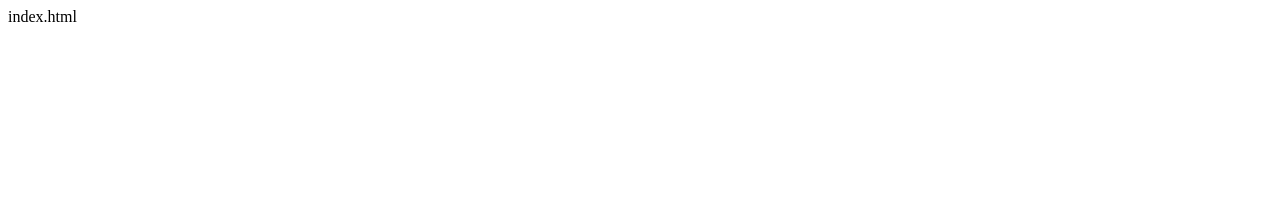
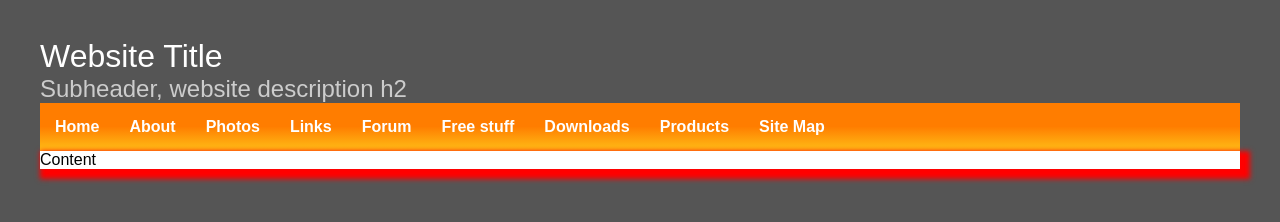
Before and after one commit to DDI-ESFOT/html-y-css-basico-StephyMunoz, a plain HTML site: page index.html in a window 1280 px wide. Drawn offline with Linux system fonts and the light colour scheme.

Commit message:
cabecera y body de la pagina

```diff
--- /dev/null
+++ b/index.css
@@ -0,0 +1,44 @@
+body{
+	background-color: #555555;
+	font-family: 'Arial', san-serif;
+}
+.main-container{
+	width: 1200px;
+	margin: 0 auto;
+}
+header{
+	color: #FFFFFF;
+	padding-top: 30px;
+}
+header h1, header h2{
+	margin: 0;
+	font-weight: normal;
+}
+header h2{
+	color: #CCCCCC;
+}
+nav{
+	background: rgb(255,125,0);
+	background: linear-gradient(180deg, rgba(255,125,0,1)49%, rgba(255,192,23,1)100%)
+}
+nav ul{
+	list-style: none;
+	margin: 0;
+	padding: 0;
+	display: flex;
+}
+nav ul li{
+	display: flex;
+	align-items: center;
+}
+nav ul li a{
+	text-decoration: none;
+	color: #FFFFFF;
+	font-weight: bold;
+	padding: 15px;
+}
+.content-wrapper{
+	background-color: #FFFFFF;
+	height: inherit;
+	box-shadow: 5px 5px 5px 5px red;
+}
--- a/index.html
+++ b/index.html
@@ -1 +1,52 @@
-index.html
+<!DOCTYPE html>
+<html>
+<head>
+	<title>Website Title</title>
+	<link rel="stylesheet" type="text/css" href="index.css">
+</head>
+<body>
+	<div class="main-container">
+	<header>
+		<h1>Website Title</h1>
+		<h2>Subheader, website description h2</h2>
+	</header>
+	<section>
+			<nav>
+				<ul>
+					<li>
+					<a href="">Home</a>
+				</li>
+					<li><a href="">
+					About</a>
+				</li>
+					<li><a href="">
+					Photos</a>
+				</li>
+					<li>
+					<a href="">Links</a>
+				</li>
+					<li>
+						<a href="">
+					Forum</a>
+				</li>
+					<li><a href="">
+					Free stuff</a>
+				</li>
+					<li>
+						<a href="">Downloads</a>
+				</li>
+					<li>
+					<a href="">Products</a>
+				</li>
+					<li>
+					<a href="">Site Map</a>
+				</li>
+				</ul>
+			</nav>
+		<div class="content-wrapper">
+			Content
+		</div>
+	</section>
+	</div>
+</body>
+</html>
```
